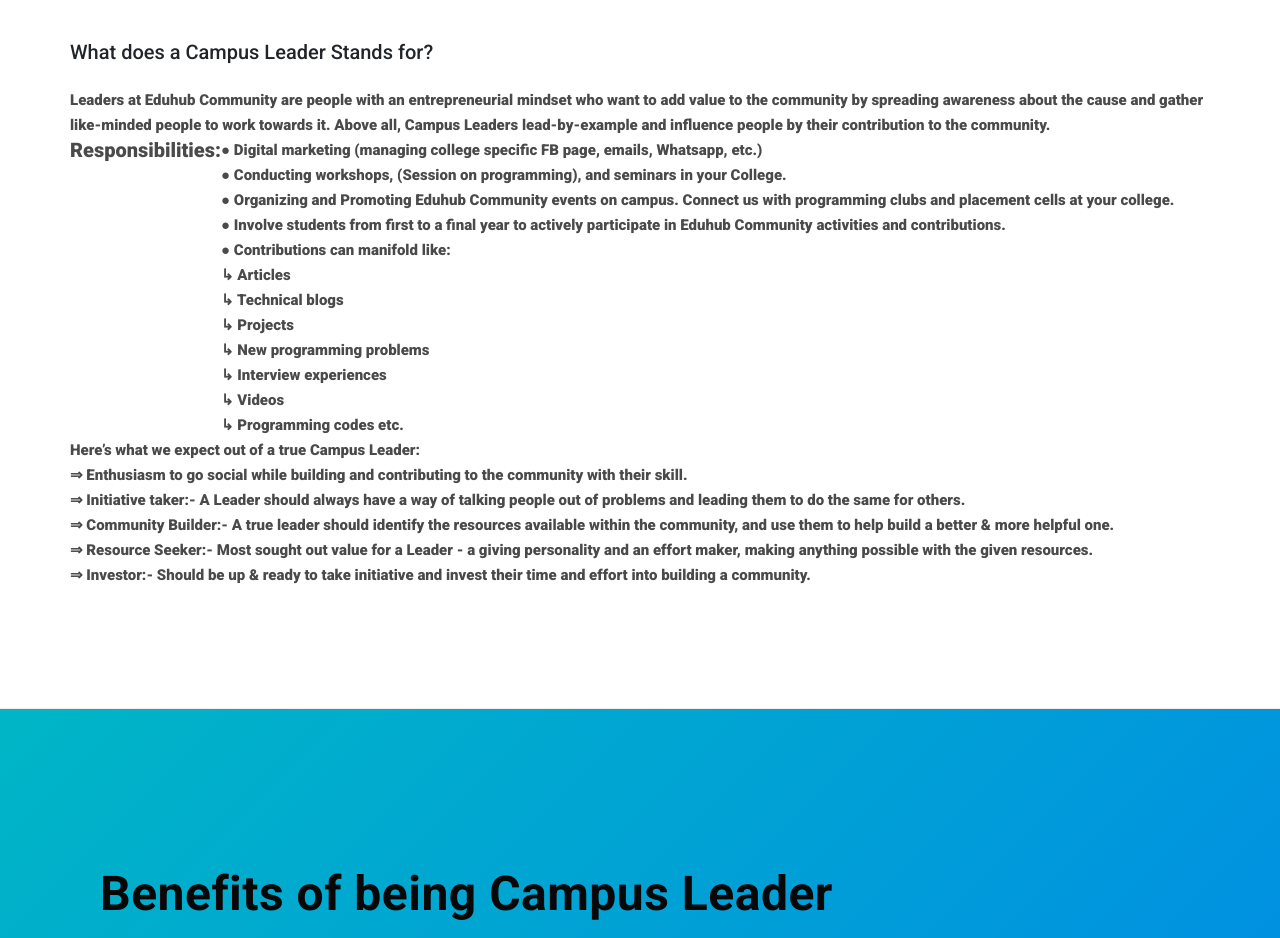
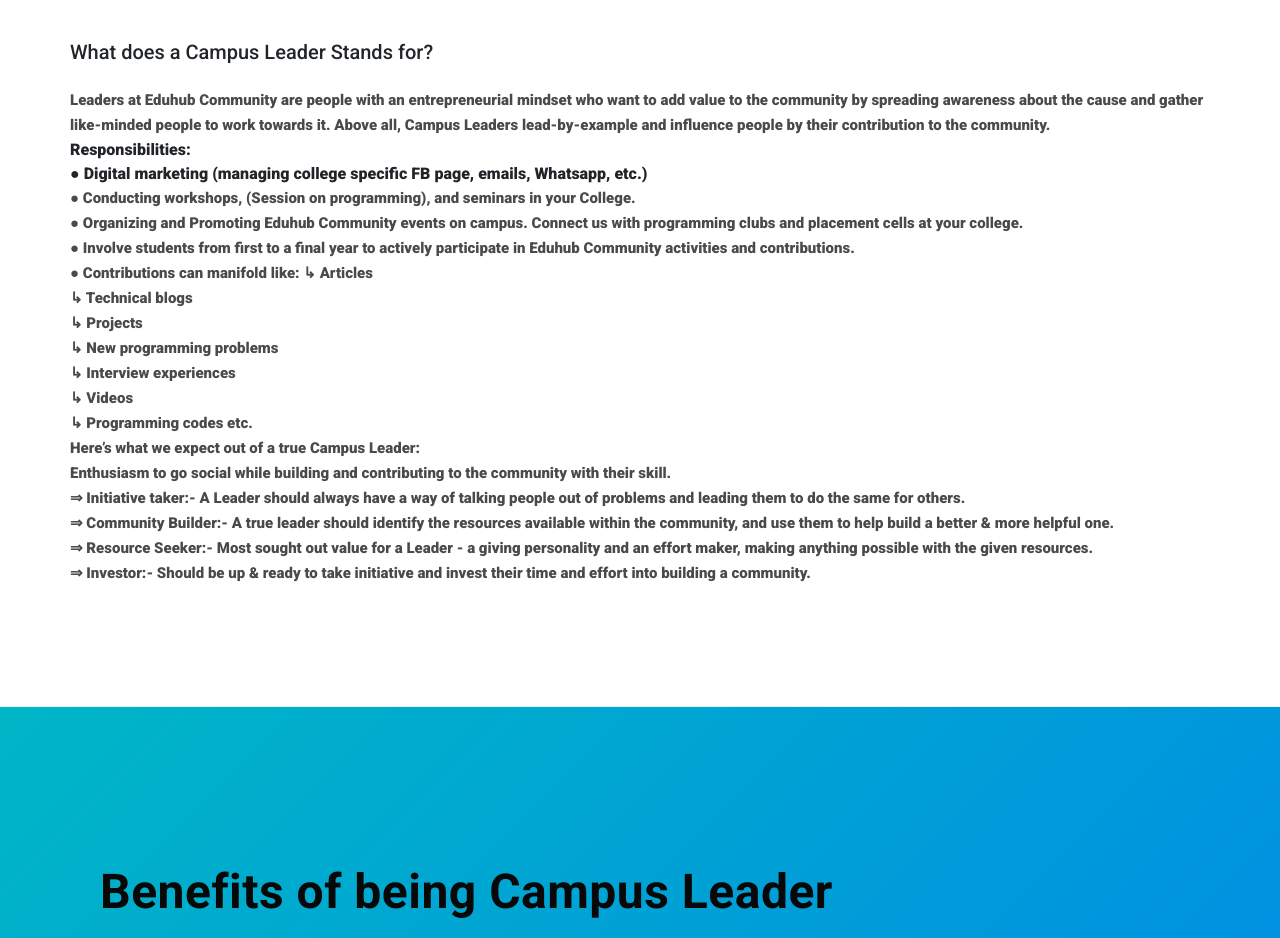
Before and after one commit to Eduhub-Community/Campus-Leader-Page, a plain HTML site: page index.html in a window 1280 px wide. Shown: the part 840-1778 px from the top of the page. Drawn offline with Linux system fonts and the light colour scheme.

Commit message:
Update index.html

```diff
--- a/index.html
+++ b/index.html
@@ -76,16 +76,16 @@
                <br><br>
                 <p><strong>Leaders at Eduhub Community</strong>  are people with an entrepreneurial mindset who want to add value to the community by spreading awareness about the cause and gather like-minded people to work towards it. Above all, Campus Leaders lead-by-example and influence people by their contribution to the community.</p>
 
-              <p style="font-size: 20px; ">Responsibilities:</p><br>
-                <p>
-                    ● Digital marketing (managing college specific FB page, emails, Whatsapp, etc.) <br>
-                    ● Conducting workshops, (Session on programming), and seminars in your College.<br>
-                    ● Organizing and Promoting Eduhub Community events on campus. Connect us with programming clubs
-                        and placement cells at your college.<br>
-                        ● Involve students from first to a final year to actively participate in Eduhub Community
-                        activities and  contributions. <br>
+              <br><br><strong>Responsibilities:<strong><br>
 
-                        ● Contributions can manifold like: <br>
+                    ● Digital marketing (managing college specific FB page, emails, Whatsapp, etc.)</p>
+                   <p> ● Conducting workshops, (Session on programming), and seminars in your College.<p>
+                   <p>  ● Organizing and Promoting Eduhub Community events on campus. Connect us with programming clubs
+                        and placement cells at your college. <p>
+                       <p>  ● Involve students from first to a final year to actively participate in Eduhub Community
+                        activities and  contributions.  <p>
+
+                   <p>      ● Contributions can manifold like:
                             &#8627; Articles<br>
                              &#8627; Technical blogs<br>
                              &#8627; Projects<br>
@@ -94,7 +94,7 @@
                             &#8627; Videos<br>
                   &#8627; Programming codes etc. <br></p>
                 <p><strong> Here’s what we expect out of a true Campus Leader: </strong><br>
-                    &#8658; Enthusiasm to go social while building and contributing to the community with their skill.
+                    Enthusiasm to go social while building and contributing to the community with their skill.
                 </p>
                 <p><strong> &#8658; Initiative taker:- </strong>A Leader should always have a way of talking people out
                     of problems and leading
```
